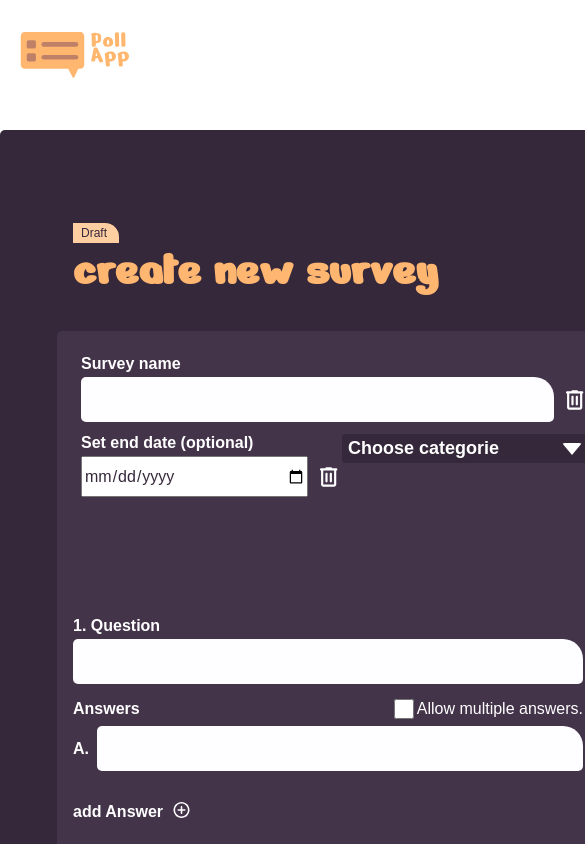
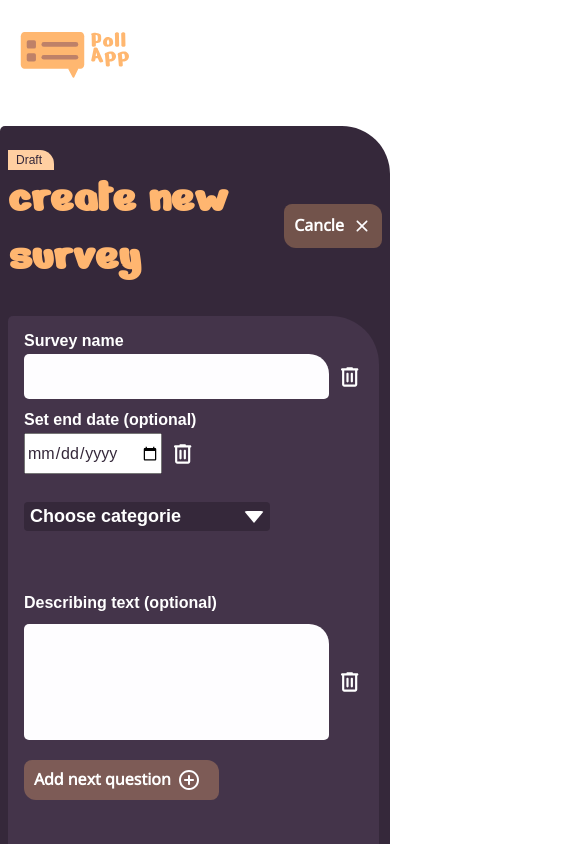
Before and after one commit to MarcoHantel/PollApp, an Angular app: page /create-survey in a window 390 px wide. Shown: the top 844 px of the page, 585 px wide, since content can reach past the window. Built offline with nearby package versions, Linux system fonts and the light colour scheme; a web font is replaced by a local one.

Commit message:
update the header component with the button detail / update the mobile view for the survey-details.component

```diff
--- a/src/app/app.component.html
+++ b/src/app/app.component.html
@@ -1,7 +1,5 @@
 <app-header></app-header>
 <router-outlet />
-
-
 @if(surveyCreateService.showSuccessOverlay()) {
     <app-overlay></app-overlay>
 }
--- a/src/app/pages/create-survey/create-survey.component.html
+++ b/src/app/pages/create-survey/create-survey.component.html
@@ -21,7 +21,7 @@
                             <img class="img_waist" (click)="deleteInput(surveyName)" src="/images/delete.svg">
                         </div>
 
-                        <div class="align_start displayflex_space--between">
+                        <div class="date_category_row align_start displayflex_space--between">
                             <div>
                                 <label for="surveySetEndDate">Set end date (optional)</label>
                                 <div class="displayflex_space--between margin_spacer">
--- a/src/app/pages/create-survey/create-survey.component.scss
+++ b/src/app/pages/create-survey/create-survey.component.scss
@@ -1,3 +1,11 @@
+:host {
+    display: flex;
+    justify-content: center;
+    align-items: center;
+    width: 100%;
+    min-width: 0;
+}
+
 .survey_name_wrapper {
     margin-bottom: 40px;
 }
@@ -8,16 +16,12 @@
     flex-direction: column;
     align-items: center;
     justify-content: center;
-    height: 100%;
     width: 100%;
-    min-height: 844px;
-    min-width: 1166px;
-
+    max-width: 1166px;
+    box-sizing: border-box;
     border-radius: 5px 100px 5px 5px;
-
     padding: 32px 16px;
 }
-
 
 .survey_draft {
     font-family: 'Mulish', sans-serif;
@@ -27,9 +31,7 @@
     height: 26px;
     padding: 3px 12px 3px 8px;
     text-align: center;
-
     color: var(--primary-background-color);
-
     border: none;
     border-radius: 0px 14px 0px 0px;
 }
@@ -39,12 +41,12 @@
     max-width: 1052px;
 }
 
-
 .create_survey--card {
     font-family: 'Mulish', sans-serif;
     font-size: 16px;
     font-weight: 700;
-    width: 1052px;
+    width: 100%;
+    max-width: 1052px;
     color: var(--white);
     padding: 16px;
     gap: 64px;
@@ -61,9 +63,10 @@
     }
 }
 
-.survey_card--name {
+.survey_card--name,
+.survey_card--description {
     width: 50%;
-    height: 100%;
+    box-sizing: border-box;
     padding: 8px;
 }
 
@@ -78,31 +81,23 @@
     font-style: regular;
 }
 
-.survey_card--description {
-    width: 50%;
-    height: 100%;
-    padding: 8px;
-}
-
 #surveyDescription {
     height: 108px;
 }
-
 
 .question_section--wrapper {
     width: 100%;
 }
 
 .question_wrapper {
-    display: flex;
-    flex-wrap: wrap;
+    display: grid;
+    grid-template-columns: repeat(2, minmax(0, 1fr));
     gap: 32px;
 }
 
 .questions {
     margin-top: 32px;
-    width: calc(50% - 16px);
-    box-sizing: border-box;
+    min-width: 0;
 }
 
 .survey_name_survey_des--wrapper {
@@ -117,28 +112,13 @@
 }
 
 .btn_publish--wrapper {
-    width: 1084px;
+    width: 100%;
+    max-width: 1052px;
     align-items: end;
     display: flex;
     justify-content: end;
     margin-top: 32px;
 }
-
-
-
-
-
-
-
-
-
-
-
-
-
-
-
-
 
 input[type="date"] {
     font-family: 'Mulish', sans-serif;
@@ -150,7 +130,6 @@ input[type="date"] {
         font-size: 16px;
     }
 
-    // Auch einzelne Teile individuell stylebar
     &::-webkit-datetime-edit-month-field,
     &::-webkit-datetime-edit-day-field,
     &::-webkit-datetime-edit-year-field {
@@ -158,7 +137,6 @@ input[type="date"] {
     }
 }
 
-// Styling der Felder:
 
 input[type="text"] {
     width: 100%;
@@ -167,8 +145,6 @@ input[type="text"] {
     border-radius: 5px 20px 5px 5px;
     background-color: var(--field-background-light-lilac);
     padding: 4px 14px;
-
-    // Standard-Browser-Styling kann ich so deaktivieren
     appearance: none;
     -webkit-appearance: none;
     -moz-appearance: none;
@@ -179,7 +155,7 @@ input[type="text"] {
 
     &:focus {
         background-color: var(--field--background-light-orange);
-        outline: none; // entfernt den weiß/schwarzen Fokusring komplett
+        outline: none;
     }
 }
 
@@ -200,3 +176,52 @@ input[type="date"] {
     cursor: not-allowed !important;
     pointer-events: none;
 }
+
+@media (max-width: 900px) {
+    .survey_name_survey_des--wrapper {
+        flex-direction: column;
+        align-items: stretch;
+        gap: 0;
+    }
+
+    .survey_card--name,
+    .survey_card--description {
+        width: 100%;
+    }
+
+    .create_survey,
+    .create_survey--card {
+        border-top-right-radius: 48px;
+    }
+
+    .create_survey--card {
+        width: 95%;
+    }
+}
+
+@media (max-width: 600px) {
+    .create_survey {
+        padding: 24px 8px;
+    }
+
+    .create_survey--card {
+        padding: 8px;
+    }
+
+    .date_category_row {
+        flex-wrap: wrap;
+        gap: 16px;
+    }
+
+    input[type="date"] {
+        width: 100%;
+    }
+
+    .question_wrapper {
+        grid-template-columns: 1fr;
+    }
+
+    .btn_publish--wrapper {
+        justify-content: center;
+    }
+}
--- a/src/app/shared/header/header.component.html
+++ b/src/app/shared/header/header.component.html
@@ -1,3 +1,17 @@
-<header>
+<!-- <header>
     <img class="header_image" src="/images/logo.svg" alt="survey logo image" routerLink="/">
+    <a routerLink="create-survey" class="btn btn_text displayflex_center"><b>Create survey</b><img class="button-addon"
+            src="/images/button_plus.svg"></a>
 </header>
+ -->
+
+ <header>
+    <img class="header_image" src="/images/logo.svg" alt="survey logo image" routerLink="/">
+
+    @if (isDetailPage) {
+    <a routerLink="/create-survey" class="btn btn_text displayflex_center">
+        <b>Create survey</b>
+        <img class="button-addon" src="/images/button_plus.svg">
+    </a>
+    }
+</header>
--- a/src/app/shared/header/header.component.scss
+++ b/src/app/shared/header/header.component.scss
@@ -4,6 +4,10 @@ header {
     margin: 32px auto 48px;
     padding: 0 16px;
     box-sizing: border-box;
+
+    display: flex;
+    justify-content: space-between;
+    align-items: center;
 
     > .header_image {
         width: 119px;
--- a/src/app/shared/header/header.component.ts
+++ b/src/app/shared/header/header.component.ts
@@ -1,12 +1,16 @@
-import { Component } from '@angular/core';
-import { RouterLink } from '@angular/router';
+import { Component, inject } from '@angular/core';
+import { Router, RouterLink } from '@angular/router';
 
 @Component({
-  selector: 'app-header',
-  imports: [RouterLink],
-  templateUrl: './header.component.html',
-  styleUrl: './header.component.scss'
+    selector: 'app-header',
+    imports: [RouterLink],
+    templateUrl: './header.component.html',
+    styleUrl: './header.component.scss'
 })
 export class HeaderComponent {
+    private router = inject(Router);
 
+    get isDetailPage(): boolean {
+        return this.router.url.startsWith('/survey-details');
+    }
 }
--- a/src/styles.scss
+++ b/src/styles.scss
@@ -18,10 +18,6 @@ app-landingpage {
     display: block;
     width: 100%;
     min-width: 0;
-
-    // display: flex;
-    // align-items: center;
-    // flex-direction: column;
 }
 
 @media (max-width: 768px) {
```
Also changed, not shown: src/app/pages/survey/servey-details/survey-details.component.html (+3 -5 lines).
